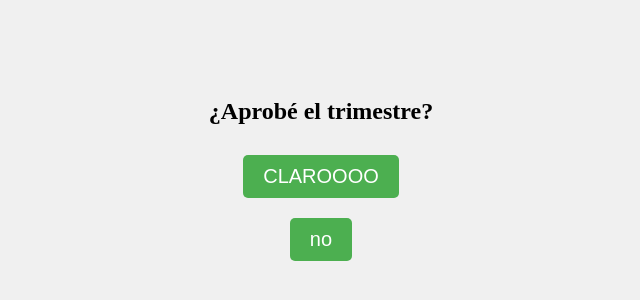
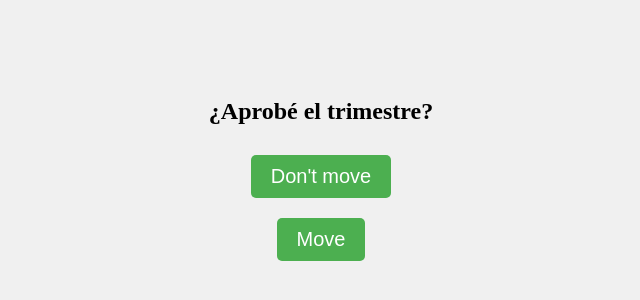
Before and after one commit to Byr4x/GGH_CARG, a plain HTML site: page index.html in a window 1280 px wide. Shown: the part 224-524 px from the top of the page, without its empty margins (319-959 px from the left). Drawn offline with Linux system fonts and the light colour scheme.

Commit message:
Update index.html

```diff
--- a/index.html
+++ b/index.html
@@ -10,8 +10,8 @@
     <div class="container">
         <h1>¿Aprobé el trimestre?</h1>
         <div class="buttons">
-            <button id="yesButton">CLAROOOO</button>
-            <button id="noButton">no</button>
+            <button id="yesButton">Don't move</button>
+            <button id="noButton">Move</button>
         </div>
     </div>
     <script src="script.js"></script>
```
